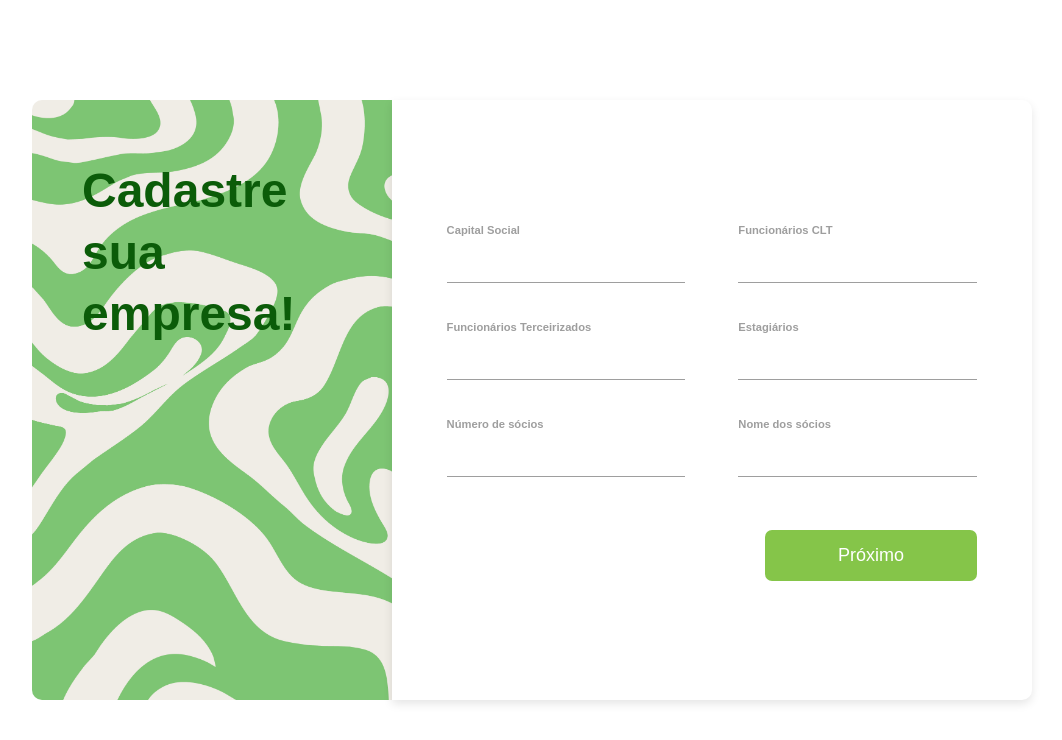
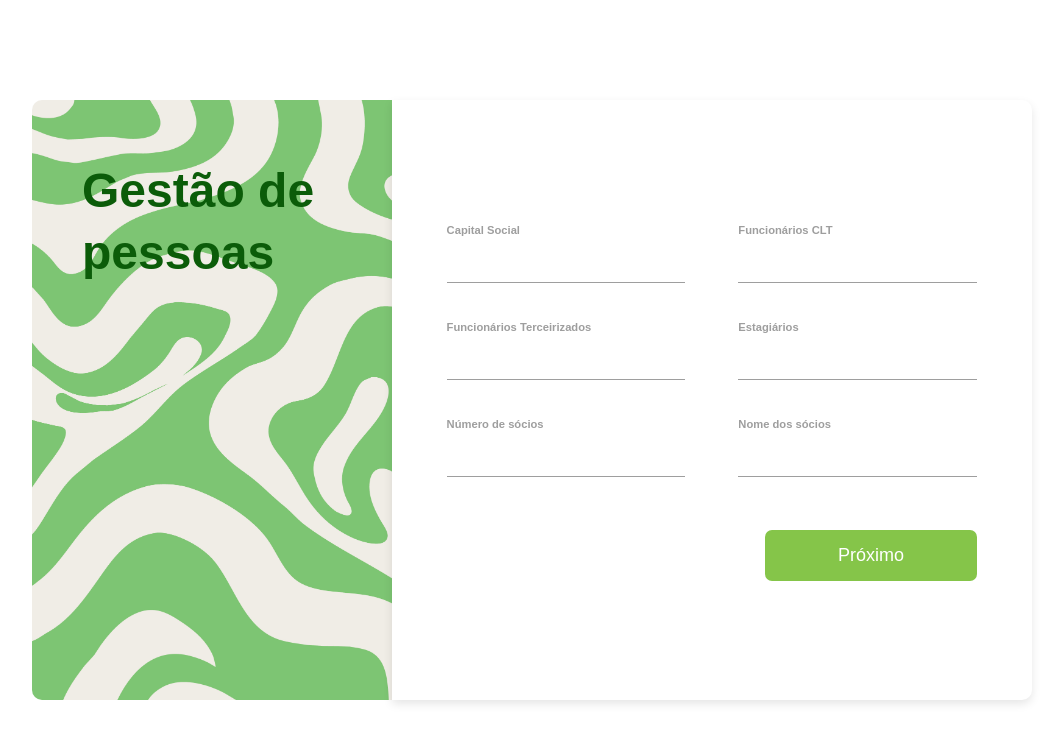
Before and after one commit to gabifpp0/Projeto_DIPEQ, a Django app: template projincubadora/incubadora/templates/gestao.html in a window 1280 px wide. Shown: the top 740 px of the page, without its empty margins (108-1170 px from the left). Run offline with Django 5.2, Linux system fonts and the light colour scheme; the template is opened without the code that fills it: values that come from a table or form of the project are taken from there, others are empty; some web fonts are replaced.

Commit message:
Ajeitando

```diff
--- a/projincubadora/incubadora/models.py
+++ b/projincubadora/incubadora/models.py
@@ -77,9 +77,6 @@ class Redes(models.Model):
             if not self.zap.isdigit() or len(self.zap) < 11:
                 raise ValidationError({'zap': 'Por favor, insira um número de WhatsApp válido (somente números).'})
 
-        if Empresa.objects.filter(email=self.email).exclude(pk=self.pk).exists():
-            raise ValidationError({'email': "Este e-mail já está registrado para outra empresa."})
-
     def __str__(self):
         return self.email if self.email else "Redes sem Email"
 
--- a/projincubadora/incubadora/static/css/faturamento.css
+++ b/projincubadora/incubadora/static/css/faturamento.css
@@ -73,7 +73,7 @@
   .bloco-cor { /**/
     display: flex;
     flex-wrap: wrap;
-    background-image: url("/static/imgs/docai2.jpg");
+    background-image: url("/static/imgs/sunny.jpg");
     background-size: cover;
     height: 600px;
     width: 400px;
--- a/projincubadora/incubadora/static/css/home.css
+++ b/projincubadora/incubadora/static/css/home.css
@@ -167,6 +167,7 @@
     border-radius: 20px;
     font-size: large;
     cursor: pointer;
+    text-decoration: none;
   }
 
   .hero-btn:hover {
--- a/projincubadora/incubadora/templates/gestao.html
+++ b/projincubadora/incubadora/templates/gestao.html
@@ -17,7 +17,7 @@
 
       <div class="bloco-cor">
         <div class="titulo_colorido">
-          <h1 class="bloco-login-mensagem">Cadastre sua empresa!</h1>
+          <h1 class="bloco-login-mensagem">Gestão de pessoas</h1>
         </div>
       </div>
 
--- a/projincubadora/incubadora/templates/home.html
+++ b/projincubadora/incubadora/templates/home.html
@@ -16,7 +16,7 @@
       href="https://fonts.cdnfonts.com/css/hvdtrial-brandon-grotesque"
       rel="stylesheet"
     />
-    <title>Tá Seguro</title>
+    <title>DIPEQ</title>
   </head>
   <body>
     <main>
--- a/projincubadora/incubadora/templates/redes.html
+++ b/projincubadora/incubadora/templates/redes.html
@@ -17,7 +17,7 @@
 
       <div class="bloco-cor">
         <div class="titulo_colorido">
-          <h1 class="bloco-login-mensagem">Cadastre sua empresa!</h1>
+          <h1 class="bloco-login-mensagem">Redes Sociais</h1>
         </div>
       </div>
 
```
Also changed, not shown: projincubadora/incubadora/views.py (+3 -24 lines), projincubadora/db.sqlite3, 1 other file.
